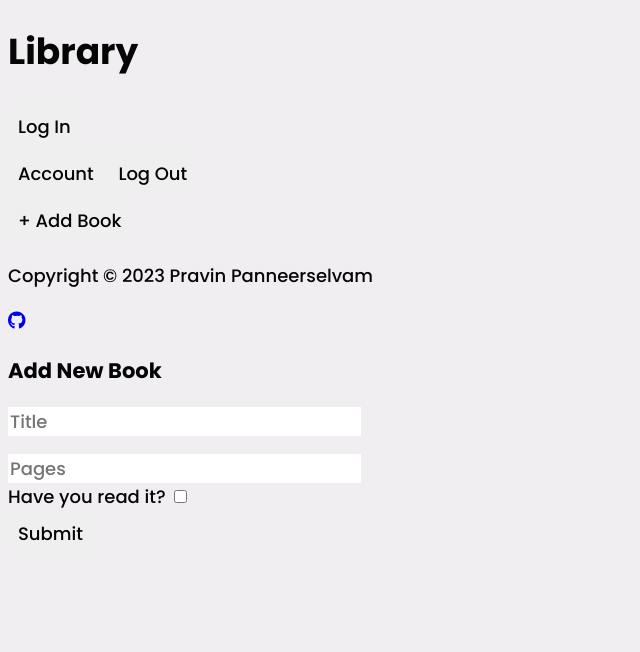
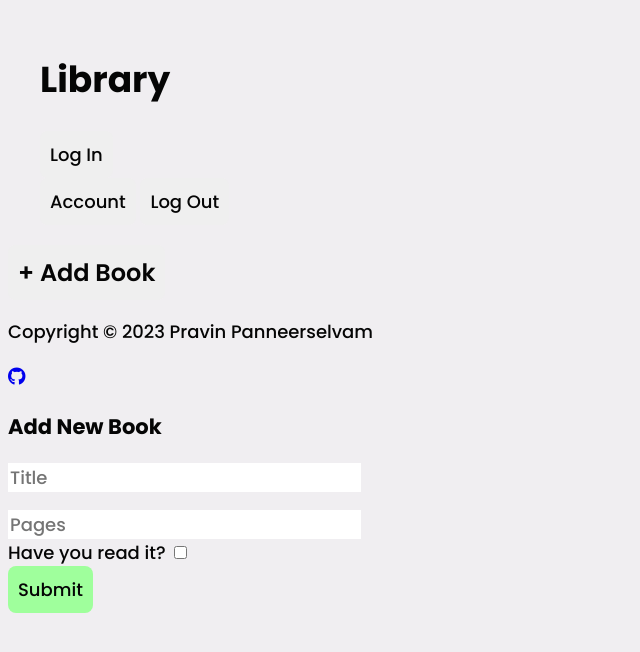
Before and after one commit to 45beepy/library-management, a plain HTML site: page index.html in a window 1280 px wide. Shown: the whole page, without its empty margins (0-640 px from the left). Drawn offline with nearby package versions, Linux system fonts and the light colour scheme.

Commit message:
Update styles.css
Added few changes in buttons

```diff
--- a/styles.css
+++ b/styles.css
@@ -50,7 +50,24 @@ input[type='number'] {
 
 .container{
   max-width: var(--container-width);
+  padding: var(--spacing-lg);
+  margin: 0 auto;
 }
 .btn{
-  padding: var(--spacing-sm)
+  padding: var(--spacing-sm);
+  border-radius: var(--border-radius);
+  transition: filter 0.15s ease-in-out;
 }
+
+.btn:hover {
+  filter: brightness(90%);
+}
+
+.btn-add {
+  font-size: 24px;
+  font-weight: 600;
+}
+
+.btn-light-green {
+  background-color: var(--light-green);
+}
```
